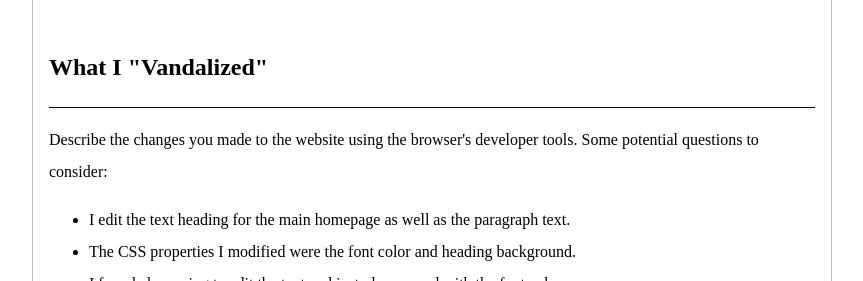
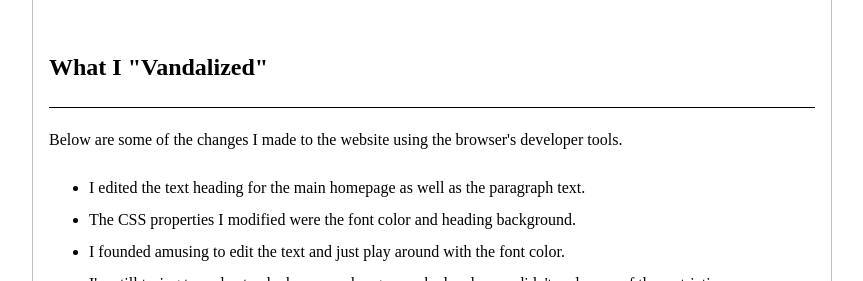
Before and after one commit to Ellie-L25/course-portfolio-2025, a plain HTML site: page week-04-exercise-01/index.html in a window 1280 px wide. Shown: the part 671-952 px from the top of the page, without its empty margins (208-1071 px from the left). Drawn offline with Linux system fonts and the light colour scheme.

Commit message:
update: week 04 index file and edit text

```diff
--- a/week-04-exercise-01/index.html
+++ b/week-04-exercise-01/index.html
@@ -27,10 +27,9 @@
         </div>
         <h2>What I "Vandalized"</h2>
         <p>
-            Describe the changes you made to the website using the browser's developer tools. Some potential questions
-            to consider:
+            Below are some of the changes I made to the website using the browser's developer tools.
         <ul>
-            <li>I edit the  text heading for the main homepage as well as the paragraph text.</li>
+            <li>I edited the text heading for the main homepage as well as the paragraph text.</li>
             <li>The CSS properties I modified were the font color and heading background.</li>
             <li>I founded amusing to edit the text and just play around with the font color.</li>
             <li>I'm still trying to understand why some changes worked and some didn't and some of the restrictions.</li>
```
